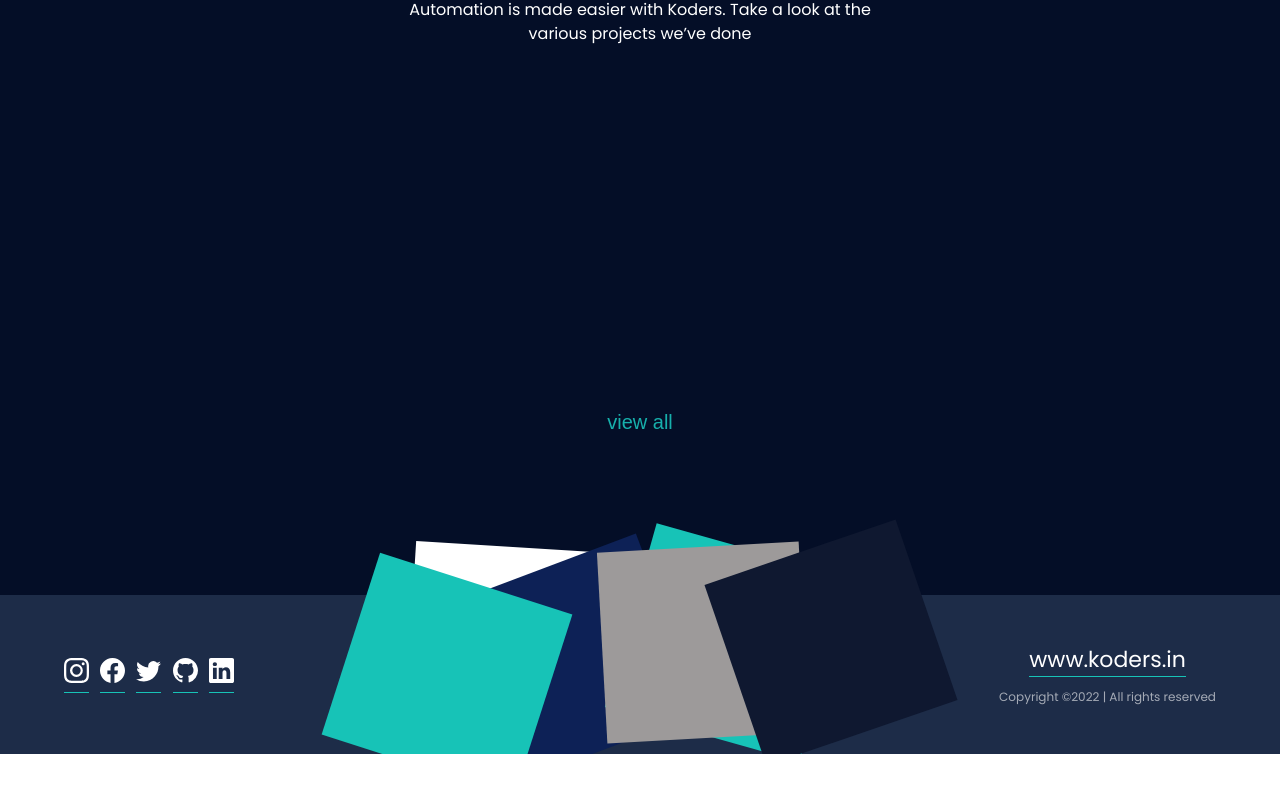
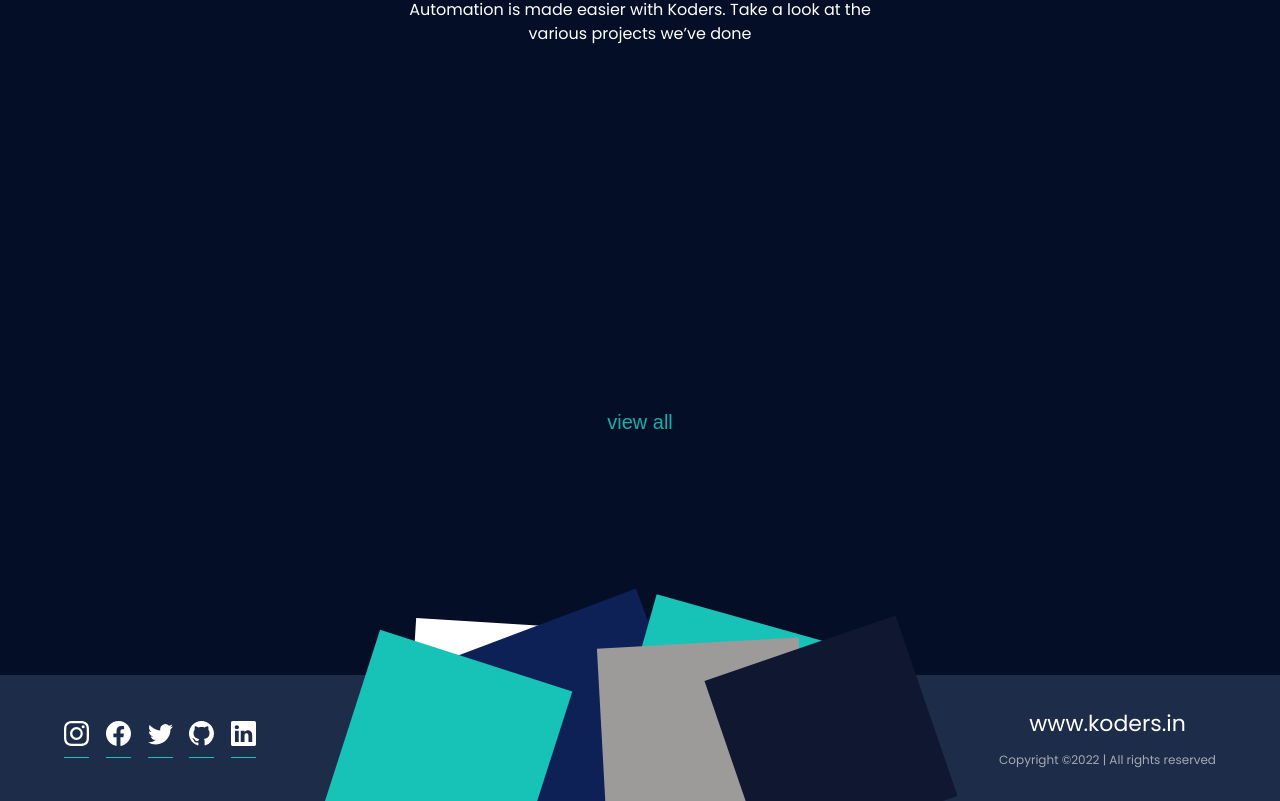
Before and after one commit to koders-in/Portfolio, a React (Create React App) app: page / in a window 1280 px wide. Shown: the part 3274-4075 px from the top of the page. Before the commit the page ends 4028 px from the top, so only its background shows below. Built offline with nearby package versions, Linux system fonts and the light colour scheme.

Commit message:
did the changes in footer and marque

```diff
--- a/src/components/Clients/Clients.css
+++ b/src/components/Clients/Clients.css
@@ -1,6 +1,5 @@
 .Clients {
   width: 100vw;
-  /* overflow: hidden; */
   display: flex;
   flex-direction: column;
   justify-content: center;
@@ -49,6 +48,7 @@
   position: absolute;
   background: #1d2c48;
   color: #17c3b7;
+  margin-top: 0.5rem;
   transform: translateY(-.5rem) scale(var(--scale));
 }
 .logo-1::before,
@@ -58,7 +58,7 @@
   position: absolute;
   background: #1d2c48;
   color: #17c3b7;
-  top: 0.25rem;
+  margin-top: 0.5rem;
   transform: translateY(-.5rem) scale(var(--scale));
 }
 .argon::before {
@@ -103,5 +103,5 @@
 
 .marquee-container {
   overflow-x: visible !important;
-  overflow-y: visible !important;
+  overflow-y: hidden;
 }
--- a/src/components/Footer/Footer.css
+++ b/src/components/Footer/Footer.css
@@ -1,11 +1,13 @@
-.Footer {
+
+
+.Footer-container {
   background-color: #1d2c48;
   width: 100vw;
   display: flex;
   justify-content: center;
   align-items: center;
   position: relative;
-  margin-top: 10rem;
+  margin-top: 15rem;
 }
 
 .footer {
@@ -13,7 +15,7 @@
   justify-content: space-between;
   align-items: center;
   width: 90%;
-  padding: 3rem 0;
+  padding: 2rem 0;
 }
 
 .right-text a {
@@ -21,9 +23,13 @@
   z-index: 10;
   font-size: 22px;
   text-decoration: none;
-  border-bottom: 1px solid #17c3b7;
+  /* border-bottom: 1px solid #17c3b7; */
   width: fit-content;
   margin-bottom: 0.7rem;
+}
+
+.right-text a:hover {
+  border-bottom: 1px solid #17c3b7;
 }
 
 .right-text small {
@@ -31,51 +37,70 @@
   font-size: 12px;
 }
 
+.socials {
+  display: flex;
+  align-items: center;
+  justify-content: space-between;
+  width: 12rem;
+}
+
 .socials a {
   text-decoration: none;
   font-size: 25px;
-  margin-right: 0.7rem;
   color: white;
   border-bottom: 1px solid #17c3b7;
 }
 
-.ba-card {
+.ba-card, .ba-card-back {
   width: 202px;
   height: 191px;
   transition: all ease-out 0.3s;
   position: absolute;
+  display: flex;
+  align-items: center;
+  justify-content: center;
+  cursor: pointer;
 }
 
 .ba-rectangle-1 {
   background: #17c3b7;
   transform: rotate(17.82deg);
   left: 27%;
-  top: -10%;
+  top: -15%;
   z-index: 1;
 }
 
 .ba-card:hover {
-  transform: translateY(-120px) rotate(-10deg);
+  transform: translateY(-100px) rotate(-10deg);
+}
+
+.ba-card h1 {
+  font-size: 24px;
+  display: none;
+}
+
+.ba-card-back h1 {
+  font-size: 24px;
 }
 
 .ba-rectangle-2 {
   background: #fff;
   transform: rotate(3.58deg);
   left: 32%;
-  top: -30%;
+  top: -40%;
 }
 
 .ba-rectangle-3 {
   background: #0d2156;
   transform: rotate(-20.64deg);
   left: 37%;
-  top: -20%;
+  top: -45%;
 }
 
 .ba-rectangle-4 {
   background: #9d9a9a;
   transform: rotate(-3.15deg);
-  top: -30%;
+  top: -25%;
   left: 47%;
   z-index: 2;
 }
@@ -84,14 +109,14 @@
   background: #17c3b7;
   transform: rotate(15.73deg);
   left: 49%;
-  top: -30%;
+  top: -45%;
 }
 
 .ba-rectangle-6 {
   background-color: #0f1830;
   transform: rotate(-18.91deg);
   left: 57%;
-  top: -30%;
+  top: -25%;
   z-index: 3;
 }
 .right-text {
@@ -99,3 +124,18 @@
   flex-direction: column;
   align-items: center;
 }
+
+@media only screen and (max-width: 1000px) {
+  .bottom-anime {
+    display: none;
+  }
+  .Footer-container {
+    margin-top: 7rem;
+  }
+  .footer {
+    flex-direction: column;
+  }
+  .socials {
+    margin-bottom: 1rem;
+  }
+}
--- a/src/components/Footer/Footer.jsx
+++ b/src/components/Footer/Footer.jsx
@@ -9,6 +9,7 @@ import { BsLinkedin } from "react-icons/bs";
 function Footer() {
   return (
     <div className="Footer">
+    <div className="Footer-container">
         <div className="footer">
       <div className="socials">
         <a href="">
@@ -31,12 +32,41 @@ function Footer() {
         </a>
       </div>
       <div className="bottom-anime">
-        <div className="ba-rectangle-1 ba-card"></div>
-        <div className="ba-rectangle-2 ba-card"></div>
-        <div className="ba-rectangle-3 ba-card"></div>
-        <div className="ba-rectangle-4 ba-card"></div>
-        <div className="ba-rectangle-5 ba-card"></div>
-        <div className="ba-rectangle-6 ba-card"></div>
+        <div className="ba-rectangle-1 ba-card" onMouseOver={() => {
+          document.querySelector('.skill1').style.display = "block";
+        }} onMouseOut={() => {
+          document.querySelector('.skill1').style.display = "none";
+        }}>
+          <h1 style={{color: "#0f1830"}} className="skill1">Web Applications</h1>
+        </div>
+        <div className="ba-rectangle-2 ba-card-back">
+          <h1 style={{color: "#0f1830"}} className="skill2">Software Development</h1>
+        </div>
+        <div className="ba-rectangle-3 ba-card" onMouseOver={() => {
+          document.querySelector('.skill3').style.display = "block";
+        }} onMouseOut={() => {
+          document.querySelector('.skill3').style.display = "none";
+        }}>
+        <h1 style={{color: "#17c3b7"}} className="skill3">Android Applications</h1>
+
+        </div>
+        <div className="ba-rectangle-4 ba-card" onMouseOver={() => {
+          document.querySelector('.skill4').style.display = "block";
+        }} onMouseOut={() => {
+          document.querySelector('.skill4').style.display = "none";
+        }}>
+        <h1 style={{color: "#0f1830"}} className="skill4">Desktop Applications</h1>
+        </div>
+        <div className="ba-rectangle-5 ba-card-back">
+          <h1 style={{color: "#0f1830"}} className="skill5">Discord Bots</h1>
+        </div>
+        <div className="ba-rectangle-6 ba-card" onMouseOver={() => {
+          document.querySelector('.skill6').style.display = "block";
+        }} onMouseOut={() => {
+          document.querySelector('.skill6').style.display = "none";
+        }}>
+          <h1 style={{color: "#17c3b7"}} className="skill6">Automated Toolbots and Monitors</h1>
+        </div>
       </div>
       <div className="right-text">
         <a href="https://koders.in/#/" target="_blank">
@@ -46,6 +76,7 @@ function Footer() {
       </div>
       </div>
     </div>
+    </div>
   );
 }
 
--- a/src/components/Portfolio/Portfolio.jsx
+++ b/src/components/Portfolio/Portfolio.jsx
@@ -23,7 +23,7 @@ function Portfolio() {
           {
             arr.map(item => (
 
-              <PortfolioCard hidden={item.hidden} imgSrc={item.imgSrc} delay={item.delay} classTitle={item.classTitle} position={item.position} techStack={item.techStack} />
+              <PortfolioCard hidden={item.hidden} imgSrc={item.imgSrc} delay={item.delay} classTitle={item.classTitle} position={item.position} techStack={item.techStack} title={item.title} />
             ))
           }
             {/* <PortfolioCard hidden={false} imgSrc={["/pop-bot.png", "/hawa.png", "/Divine.png", "/Machina.png", "/squared.png", "/uc-toolbot.png"]}  delay="300" classTitle="pop-bot" position="right" />
--- a/src/components/PortfolioCard/PortfolioCard.css
+++ b/src/components/PortfolioCard/PortfolioCard.css
@@ -23,12 +23,33 @@
     width: 100%;
     height: 100%;
     background-color: #020212;
-    border-radius: 13px;
+    border-radius: 10px;
     text-align: center;
     flex-direction: column;
     justify-content: center;
     align-items: center;
+    filter: drop-shadow(4.89751px 4.89751px 3px rgba(51, 223, 211, 0.2));
     transition: all ease-in 0.3s;
+}
+
+.tech-stack {
+    display: flex;
+    flex-wrap: wrap;
+    width: 90%;
+    justify-content: center;
+    align-items: center;
+    padding: 0;
+    margin-top: 2rem;
+}
+
+.skill {
+    background-color: white;
+    color: #020212 !important;
+    padding: 0.5rem 0.5rem;
+    border-radius: 50px;
+    margin: 0.5rem;
+    width: 19% !important;
+    font-size: 14px;
 }
 
 .details h1 {
@@ -54,7 +75,7 @@
 }
 
 .pc-close {
-    margin-top: 4rem;
+    margin-top: 2rem;
 }
 
 .next, .prev {
--- a/src/components/PortfolioCard/PortfolioCard.jsx
+++ b/src/components/PortfolioCard/PortfolioCard.jsx
@@ -4,7 +4,7 @@ import ReactImageMagnify from "react-image-magnify";
 import "./PortfolioCard.css";
 import AOS from "aos";
 
-function PortfolioCard({ imgSrc, delay, classTitle, position, hidden, techStack }) {
+function PortfolioCard({ imgSrc, delay, classTitle, title, position, hidden, techStack }) {
 
   const [idx, setIdx] = useState(0);
   let hiddenClass = "";
@@ -57,8 +57,15 @@ function PortfolioCard({ imgSrc, delay, classTitle, position, hidden, techStack
       </button>
       <div className={"portfolio-card-container "}>
         <div className={"details " + classTitle}>
-          <h1>{classTitle}</h1>
-          <p>Teach Stack - {techStack}</p>
+          <h1>{title}</h1>
+          <ul className="tech-stack">
+            {
+              techStack.map(item => (
+                <p className="skill">{item}</p>
+              ))
+            }
+          </ul>
+          {/* <p>Teach Stack - {techStack}</p> */}
           <button className="pc-close" onClick={handleClose}>close</button>
         </div>
         <div className="img-zoom">
@@ -77,7 +84,9 @@ function PortfolioCard({ imgSrc, delay, classTitle, position, hidden, techStack
                 height: 1100,
               },
               imageStyle: {
-                transition: "all 0.3s ease-out"
+                transition: "all 0.3s ease-out",
+                borderRadius: "10px",
+                filter: "drop-shadow(4.89751px 4.89751px 3px rgba(51, 223, 211, 0.2))"
               },
               enlargedImageStyle: {
                 objectFit: 'contain',
@@ -111,7 +120,9 @@ function PortfolioCard({ imgSrc, delay, classTitle, position, hidden, techStack
               height: 1100,
             },
             imageStyle: {
-              transition: "all 0.3s ease-out"
+              transition: "all 0.3s ease-out",
+              borderRadius: "10px",
+              filter: "drop-shadow(4.89751px 4.89751px 3px rgba(51, 223, 211, 0.2))"
             },
             enlargedImageStyle: {
               objectFit: 'contain',
--- a/src/components/TitlePage/TitlePage.css
+++ b/src/components/TitlePage/TitlePage.css
@@ -13,8 +13,7 @@
   overflow: hidden;
 }
 .tp-1 .img-1 {
-  width: 6%;
-  height: 24%;
+  width: 8%;
   margin-left: 5vw;
 }
 .tp-1 .img-2 {
```
Also changed, not shown: src/helper.js (+30 -15 lines).
